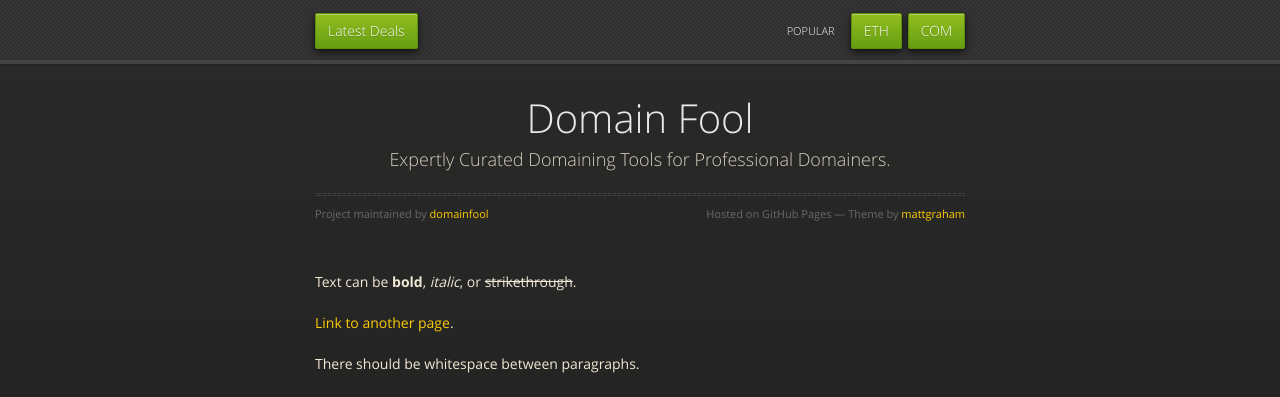
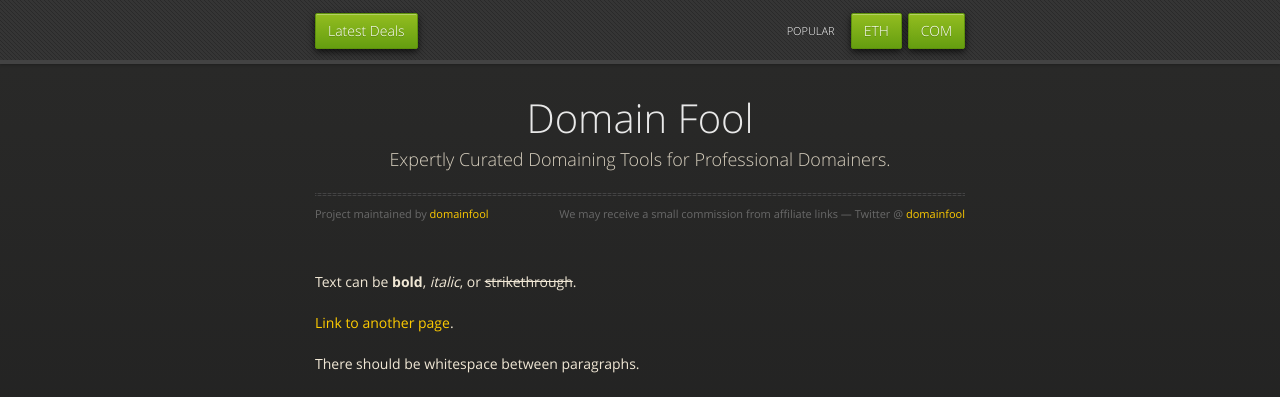
Before and after one commit to domainfool/domainfool.github.io, a Jekyll site: the page built from index.md, in a window 1280 px wide and 900 px high. Shown: the top 397 px of the window. Built offline with Jekyll 4.4.1, drawn with Linux system fonts in a browser that asks for light colours.

Commit message:
Update default.html

```diff
--- a/_layouts/default.html
+++ b/_layouts/default.html
@@ -39,7 +39,7 @@
           <p>{{ site.description | default: site.github.project_tagline }}</p>
           <hr>
           <span class="credits left">Project maintained by <a href="{{ site.github.owner_url }}">{{ site.github.owner_name }}</a></span>
-          <span class="credits right">Hosted on GitHub Pages &mdash; Theme by <a href="https://twitter.com/mattgraham">mattgraham</a></span>
+          <span class="credits right">We may receive a small commission from affiliate links &mdash; Twitter @ <a href="https://twitter.com/domainfool">domainfool</a></span>
         </div>
 
         {{ content }}
```
